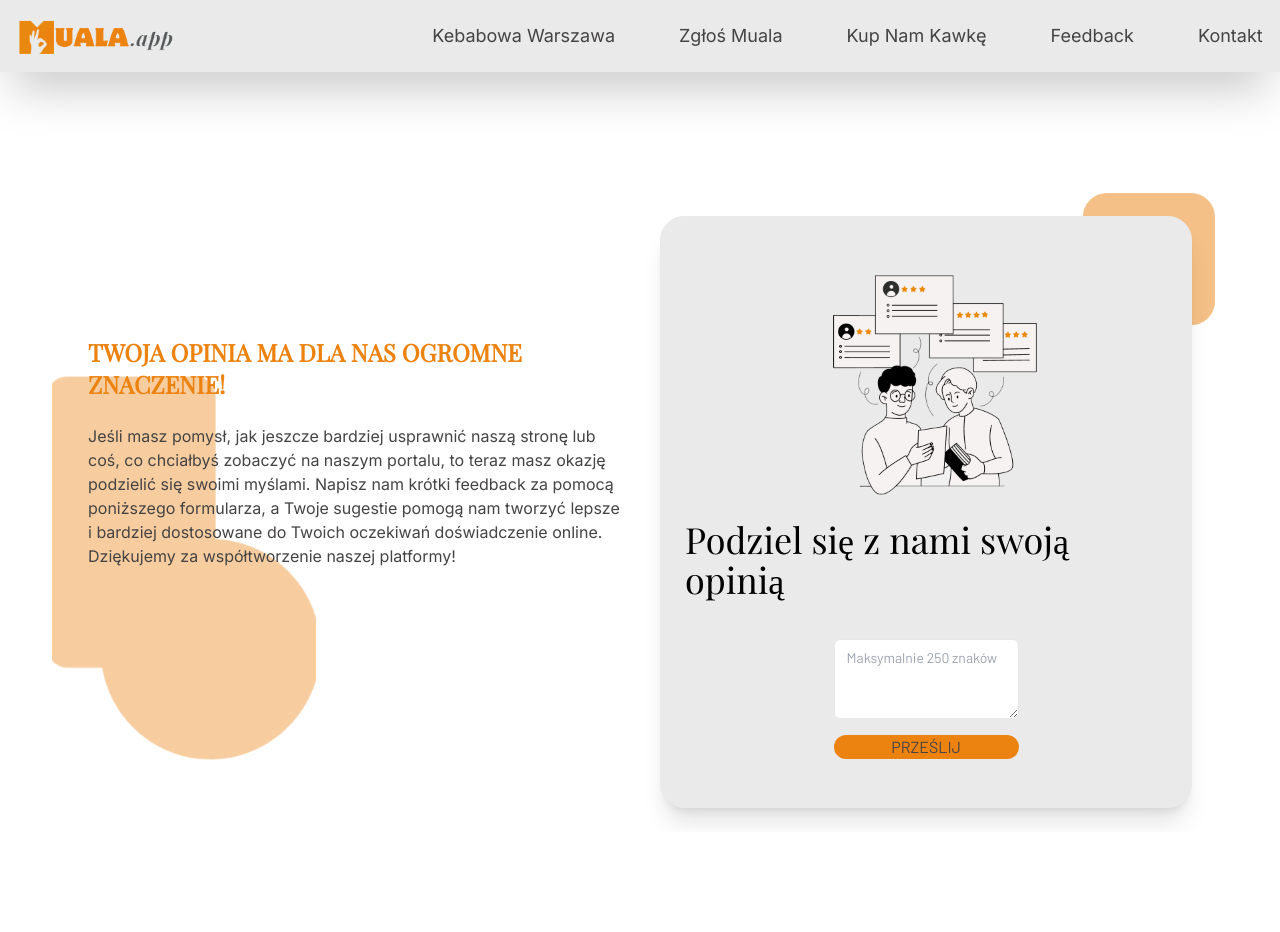
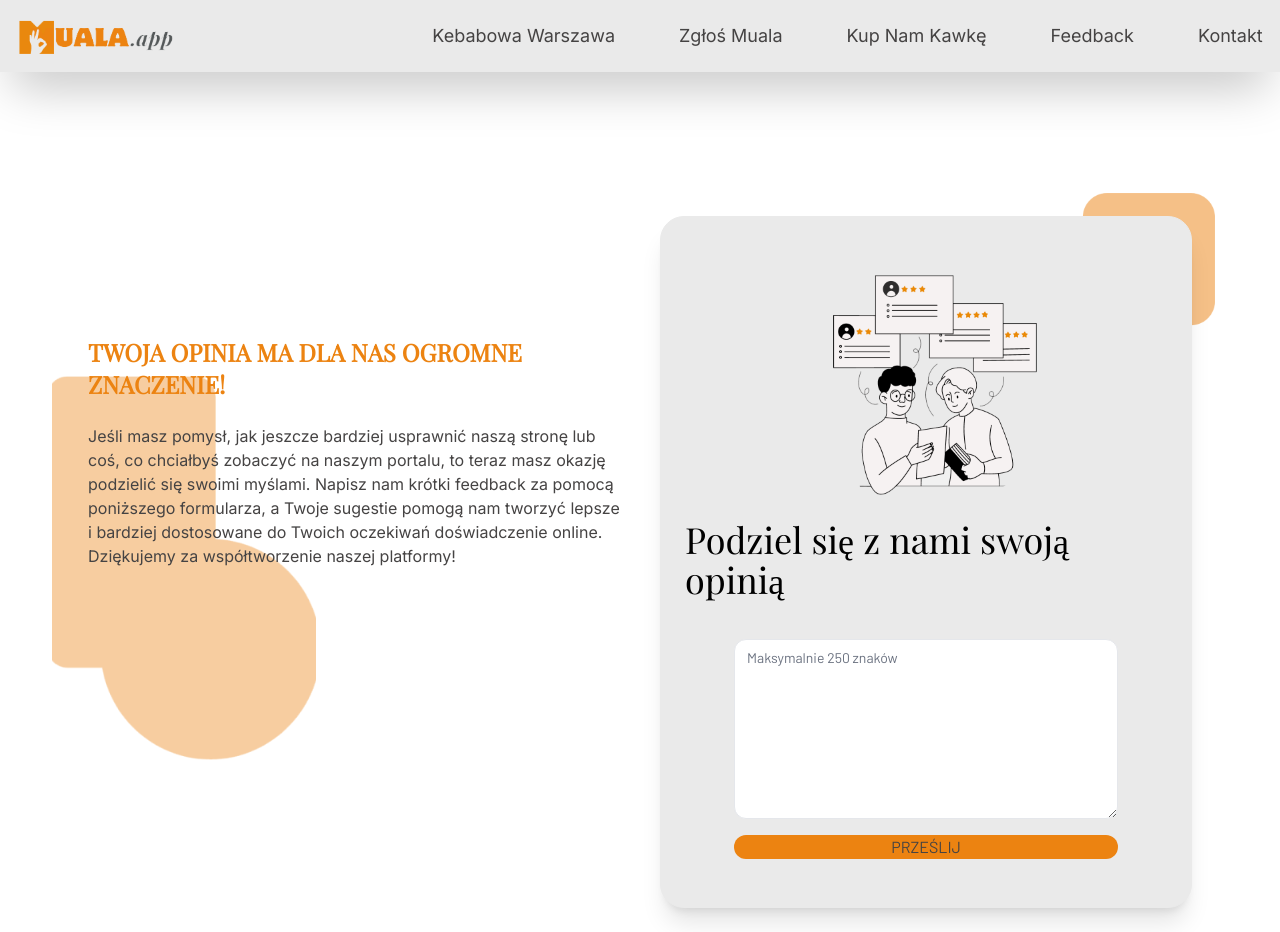
Before and after one commit to lukaszseremak/muala_app, a Next.js app: page /feedback in a window 1280 px wide. Before the commit the page ends 832 px from the top, so only its background shows below. Built offline with nearby package versions, Linux system fonts and the light colour scheme; a web font is replaced by a local one.

Commit message:
feat: add Textarea and Slider commponents

```diff
--- /dev/null
+++ b/src/components/ui/slider.tsx
@@ -0,0 +1,28 @@
+"use client";
+
+import * as SliderPrimitive from "@radix-ui/react-slider";
+import * as React from "react";
+
+import { cn } from "@/lib/utils";
+
+const Slider = React.forwardRef<
+  React.ElementRef<typeof SliderPrimitive.Root>,
+  React.ComponentPropsWithoutRef<typeof SliderPrimitive.Root>
+>(({ className, ...props }, ref) => (
+  <SliderPrimitive.Root
+    ref={ref}
+    className={cn(
+      "relative flex w-full touch-none select-none items-center",
+      className
+    )}
+    {...props}
+  >
+    <SliderPrimitive.Track className="relative h-0.5 w-full grow overflow-hidden rounded-full bg-light_gray">
+      <SliderPrimitive.Range className="absolute h-full bg-muala " />
+    </SliderPrimitive.Track>
+    <SliderPrimitive.Thumb className="block h-4 w-4 rounded-full border-1 bg-light_gray ring-offset-white transition-colors focus-visible:outline-none focus-visible:ring-1 focus-visible:ring-muala focus-visible:ring-offset-0 disabled:pointer-events-none disabled:opacity-50 " />
+  </SliderPrimitive.Root>
+));
+Slider.displayName = SliderPrimitive.Root.displayName;
+
+export { Slider };
--- /dev/null
+++ b/src/components/ui/textarea.tsx
@@ -0,0 +1,24 @@
+import * as React from "react";
+
+import { cn } from "@/lib/utils";
+
+export interface TextareaProps
+  extends React.TextareaHTMLAttributes<HTMLTextAreaElement> {}
+
+const Textarea = React.forwardRef<HTMLTextAreaElement, TextareaProps>(
+  ({ className, ...props }, ref) => {
+    return (
+      <textarea
+        className={cn(
+          "flex min-h-[180px] w-96 rounded-xl border border-gray-200 bg-white px-3 py-2 text-sm ring-offset-white placeholder:text-gray-500 focus-visible:outline-none focus-visible:ring-2 focus-visible:ring-gray-950 focus-visible:ring-offset-2 disabled:cursor-not-allowed disabled:opacity-50",
+          className
+        )}
+        ref={ref}
+        {...props}
+      />
+    );
+  }
+);
+Textarea.displayName = "Textarea";
+
+export { Textarea };
```
